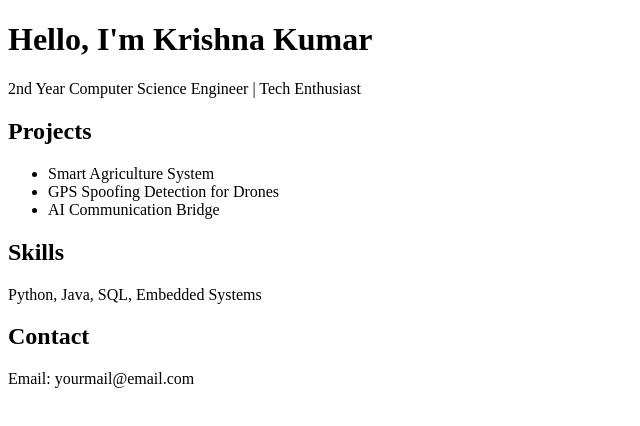
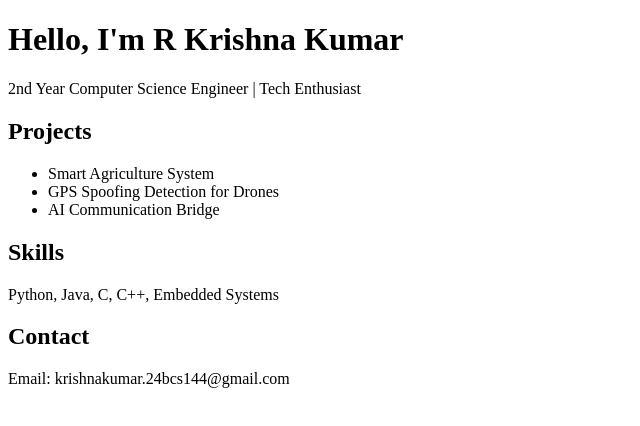
Before and after one commit to flamezz131/flamezz131.github.io, a plain HTML site: page index.html in a window 1280 px wide. Shown: the whole page, without its empty margins (0-640 px from the left). Drawn offline with Linux system fonts and the light colour scheme.

Commit message:
Update portfolio details in index.html

```diff
--- a/index.html
+++ b/index.html
@@ -1,12 +1,12 @@
 <!DOCTYPE html>
 <html>
 <head>
-<title>Krishna Kumar Portfolio</title>
+<title>My Portfolio</title>
 </head>
 
 <body>
 
-<h1>Hello, I'm Krishna Kumar</h1>
+<h1>Hello, I'm R Krishna Kumar</h1>
 <p>2nd Year Computer Science Engineer | Tech Enthusiast</p>
 
 <h2>Projects</h2>
@@ -17,10 +17,10 @@
 </ul>
 
 <h2>Skills</h2>
-<p>Python, Java, SQL, Embedded Systems</p>
+<p>Python, Java, C, C++, Embedded Systems</p>
 
 <h2>Contact</h2>
-<p>Email: yourmail@email.com</p>
+<p>Email: krishnakumar.24bcs144@gmail.com</p>
 
 </body>
 </html>
```
